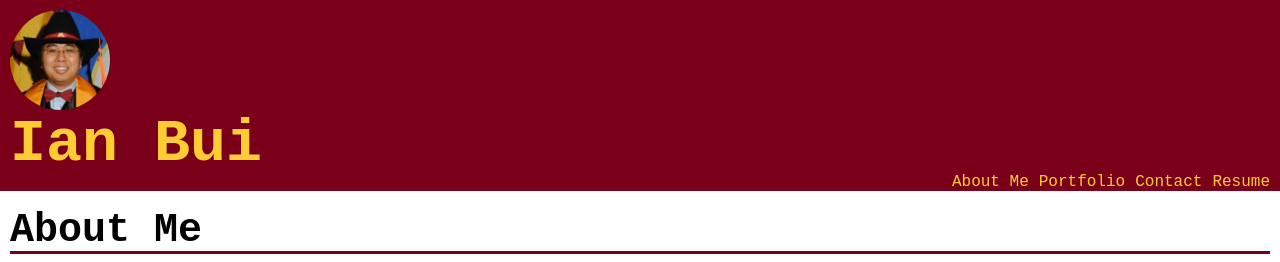
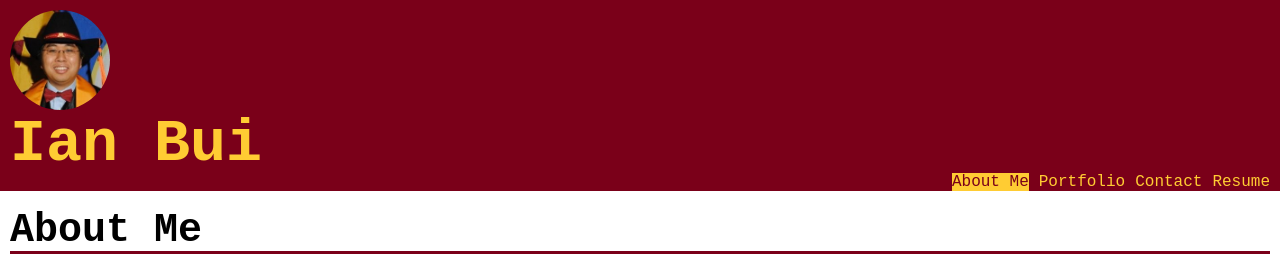
Before and after one commit to thinkbui/umn-edx-react-portfolio, a React (Create React App) app: page / in a window 1280 px wide. Shown: the top 262 px of the page. Built offline with nearby package versions, Linux system fonts and the light colour scheme.

Commit message:
Added styling to tab link highlight

```diff
--- a/src/App.css
+++ b/src/App.css
@@ -37,7 +37,7 @@ nav li a {
   transition: background-color 1s ease, color 0.5s ease;
 }
 
-nav li a:hover {
+nav li a:hover, nav li a.header_link_highlight {
   color: var(--maroon);
   background-color: var(--gold);
 }
```
